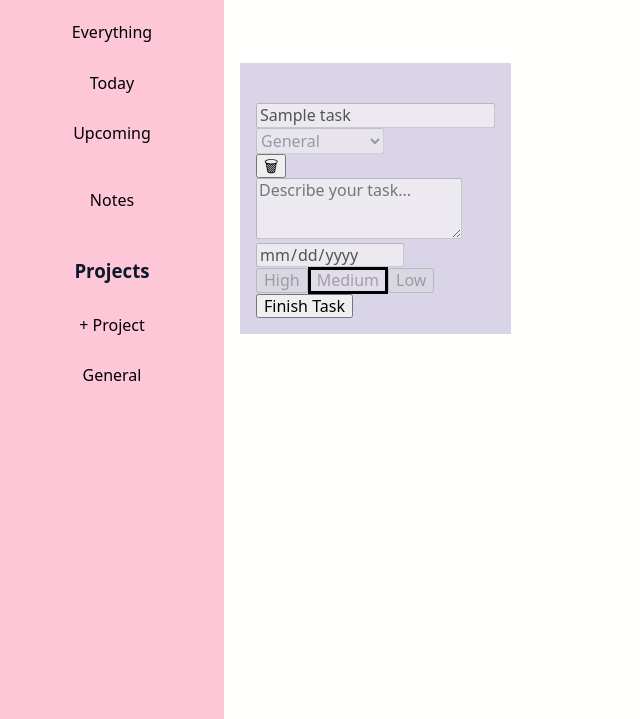
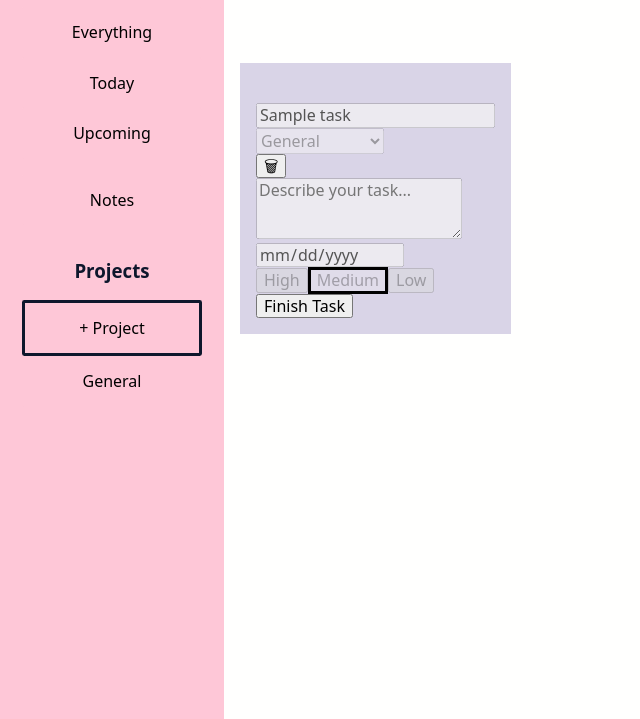
Before and after one commit to mell62/Todo-List, a website built with webpack: page src/index.html in a window 1280 px wide. Shown: the part 81-800 px from the top of the page, without its empty margins (0-640 px from the left). Built offline with nearby package versions, Linux system fonts and the light colour scheme.

Commit message:
Add stylings to taskbar

```diff
--- a/src/styles/style.css
+++ b/src/styles/style.css
@@ -107,7 +107,7 @@ body {
   padding: 1rem;
   border-radius: 0.15rem;
   cursor: pointer;
-  transition: text-shadow 0.3s ease-out, background-color 0.1s ease-out;
+  transition: text-shadow 0.2s ease-out, background-color 0.2s ease-out;
 }
 
 .taskbar-btn:hover {
@@ -122,6 +122,7 @@ body {
   text-shadow: 0rem 0rem 0.1rem var(--primary);
 }
 
-.add-task {
+.add-task,
+.add-project-btn {
   border: 0.2rem solid var(--text);
 }
```
